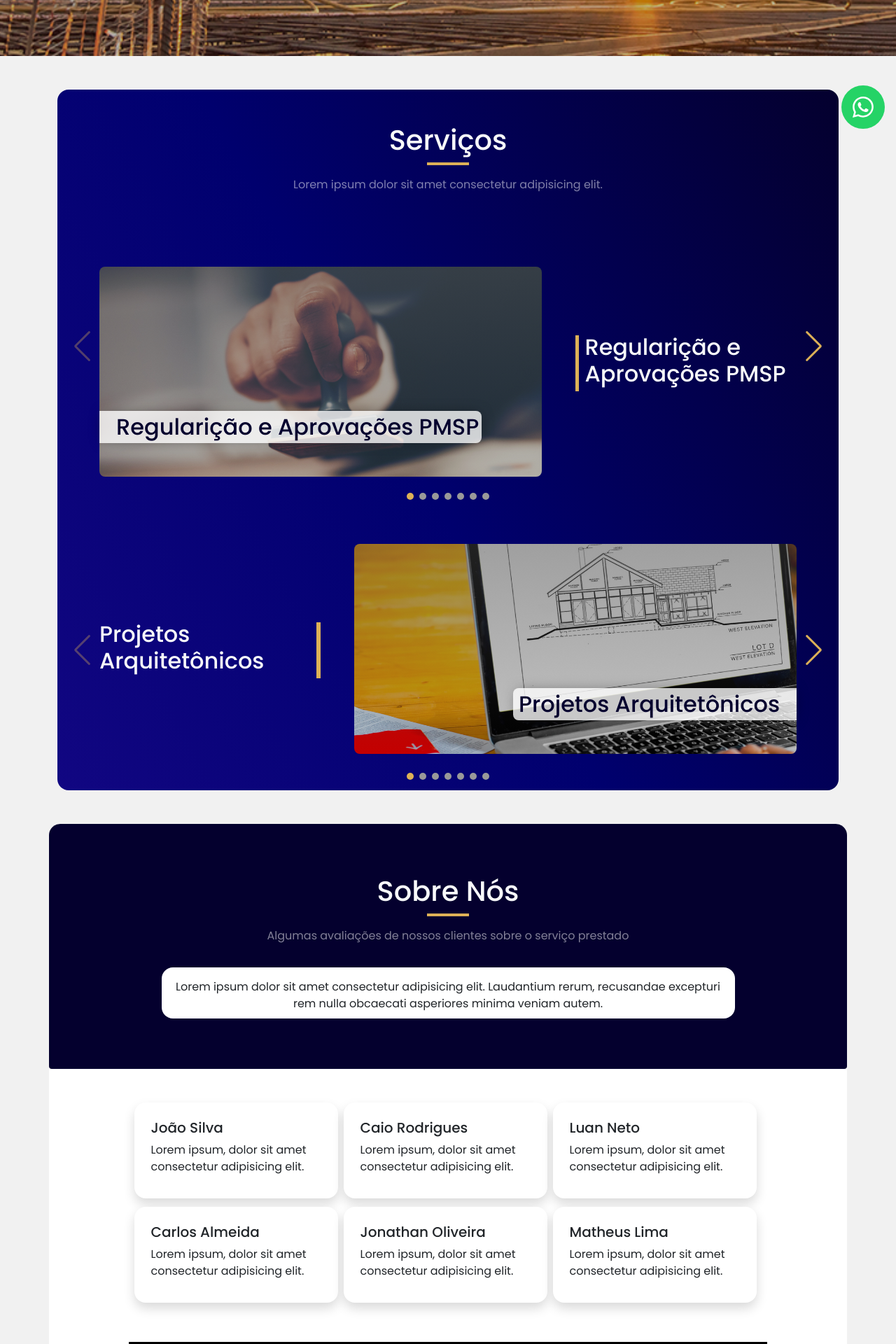
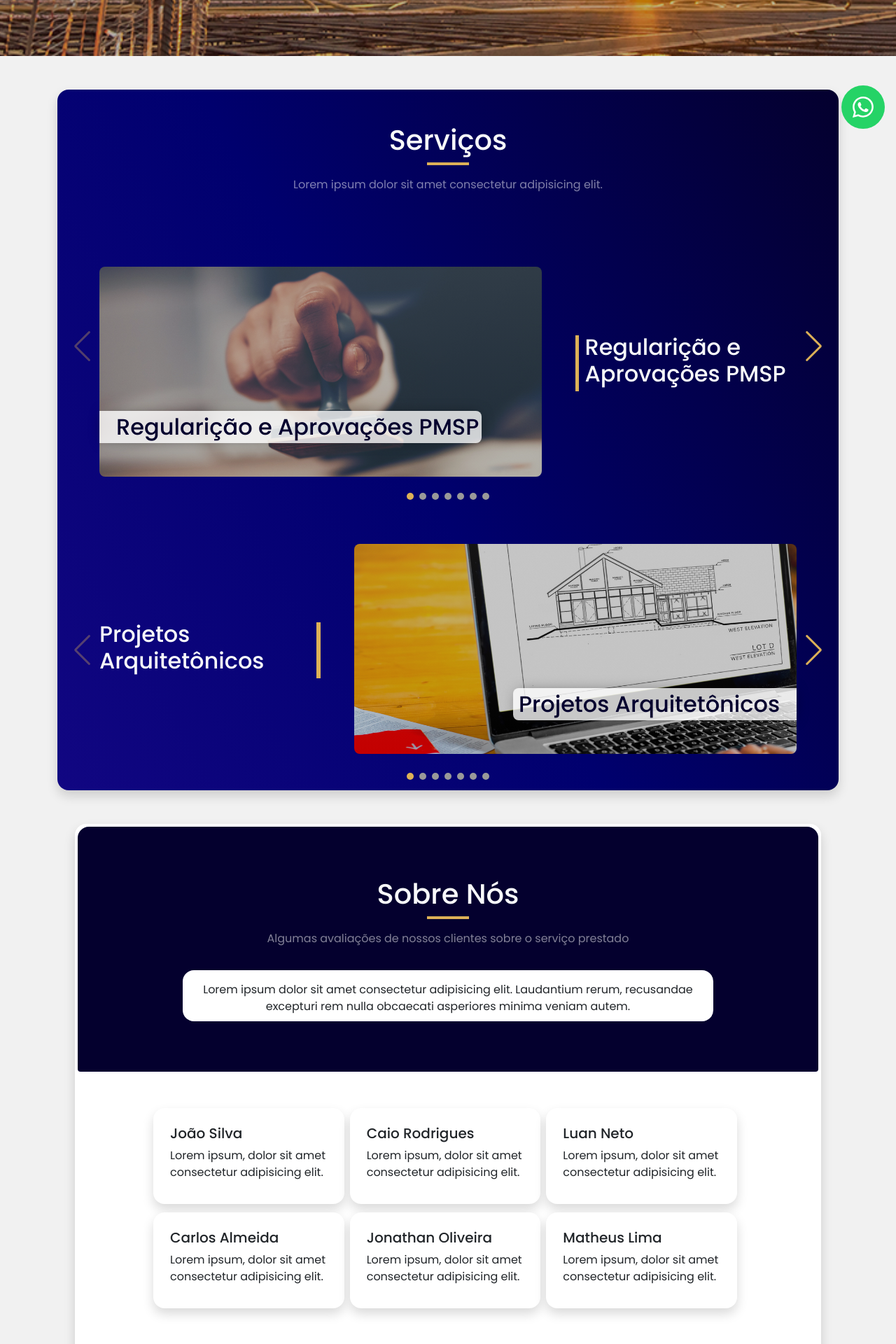
Before and after one commit to KelvinNatal/melosproject, a React (Vite) app: page / in a window 1280 px wide. Shown: the part 600-2520 px from the top of the page at 70% size. Built offline with nearby package versions, Linux system fonts and the light colour scheme.

Commit message:
Finalizando Layout

```diff
--- a/src/containers/Servicos.jsx
+++ b/src/containers/Servicos.jsx
@@ -119,8 +119,8 @@ const informacoesDown = [
     <section id="servicos">
       <div className='background-fundo'>
         <div className='container'>
-            <div className='row m-2 m-lg-0'>
-                <div className='servicos-background mb-5 mt-5 rounded-4'>
+            <div className='row m-2 mb-0 m-lg-0'>
+                <div className='servicos-background mb-5 mt-5 rounded-4 shadow'>
                     <div className='col-12 d-flex align-items-center justify-content-center mt-5 flex-column z-2'>
                         <h1 className='text-light z-1'>Serviços</h1>
                         <div className='title-servicos-badge z-0'></div>
@@ -146,7 +146,7 @@ const informacoesDown = [
                         <div className='col-12 d-flex align-items-center justify-content-center mt-5 z-2 flex-column-reverse flex-lg-row'>
                               <div className='col-12 col-lg-8 d-flex align-items-center justify-content-center mt-4'>
                                   <div onMouseOver={() => setVisivelUp(true)} className='w-100 m-lg-5 w-lg-75 mt-5 d-flex flex-column-reverse rounded-3 z-2' style={{
-                                      background: `linear-gradient(rgba(var(--c-brand-rgb), 0.507), #0000003b), url(${informacoes.imagem})`,
+                                      background: `linear-gradient(rgba(var(--c-brand-rgb), 0.307), #0000003b), url(${informacoes.imagem})`,
                                       backgroundPosition: 'center',
                                       backgroundSize: 'cover',
                                       height: '300px'
@@ -192,7 +192,7 @@ const informacoesDown = [
                                     </div>
                                     <div className='col-12 col-lg-8 d-flex justify-content-center mb-1 z-2'>
                                         <div onMouseOver={() => setVisivelDown(true)} className='w-100 m-lg-5 w-lg-75 mt-5 mt-5 d-flex flex-column-reverse rounded-3 z-2'style={{
-                                      background: `linear-gradient(rgba(var(--c-brand-rgb), 0.507), #0000003b),url(${informacoes.imagem})`,
+                                      background: `linear-gradient(rgba(var(--c-brand-rgb), 0.307), #0000003b),url(${informacoes.imagem})`,
                                       backgroundPosition: 'center',
                                       backgroundSize: 'cover',
                                       height: '300px'
--- a/src/containers/SobreNos.jsx
+++ b/src/containers/SobreNos.jsx
@@ -6,8 +6,8 @@ const SobreNos = () => {
   return (
     <section id="sobre">
         <div className='pb-5 background-fundo'>
-            <div className='container bg-white d-flex flex-column align-items-center p-0 rounded-4 pb-5'>
-                <div className='row p-4 background-sobre rounded-top-4 rounded-bottom-1 m-2 m-lg-0'>
+            <div className='container p-0 bg-white d-flex flex-column align-items-center rounded-4 pb-5 shadow col-11 col-lg-10'>
+                <div className='row p-4 background-sobre rounded-top-4 rounded-bottom-1 m-1'>
                     <div className='col-12 d-flex align-items-center justify-content-center mt-5 mb-5 flex-column z-2'>
                         <h1 className='z-1 text-light'>Sobre Nós</h1>
                         <div className='title-servicos-badge z-0'></div>
@@ -22,6 +22,7 @@ const SobreNos = () => {
                         </div>
                     </div>
 
+                    <div className='col-12'>
                         <div className='col-12 pb-1 mt-5'>
                             <div className='row d-flex justify-content-center'>
                                 <div className='col-10 col-lg-3 bg-white p-4 pb-5 me-2 mb-2 rounded-4 shadow'>
@@ -54,6 +55,7 @@ const SobreNos = () => {
                                 </div>
                             </div>
                         </div>
+                    </div>
                 <div className='title-servicos-badge-final z-0'></div>
             </div>
         </div>
--- a/src/styles/containers/SobreNos.css
+++ b/src/styles/containers/SobreNos.css
@@ -13,7 +13,7 @@
 }
 
 .title-servicos-badge-final{
-    width: 80%;
+    width: 60%;
     height: 3px;
     margin-top: 0px;
     z-index: 0;
```
Also changed, not shown: src/App.jsx (line endings or trailing spaces). Lines whose indentation alone changed are shown as unchanged.
